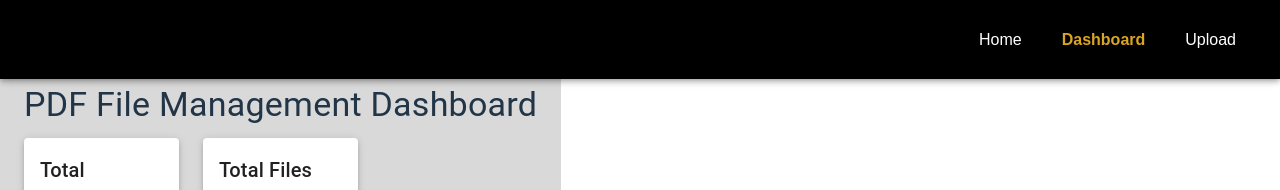
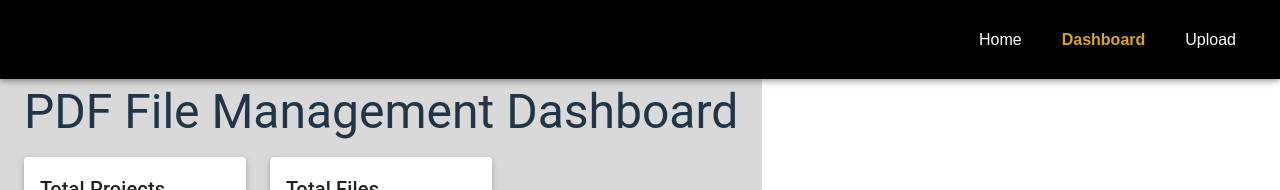
Before and after one commit to haadirakhangi/Synergy-1.0, a React (Vite) app in the folder client/: page /dashboard in a window 1280 px wide. Shown: the top 190 px of the page. Built offline with nearby package versions, Linux system fonts and the light colour scheme; no server answers; the HTML template or start-up script is replaced by a standard one.

Commit message:
merge issues

```diff
--- a/client/src/pages/Dashboard.tsx
+++ b/client/src/pages/Dashboard.tsx
@@ -121,7 +121,7 @@ const Dashboard = () => {
   return (
     <Layout>
       <Container sx={{ minHeight: '80vh', padding: '20px', bgcolor: '#d9d9da' }}>
-        <Typography variant="h4" component="h1" align="center" gutterBottom>
+        <Typography variant="h3" component="h1" align="center" gutterBottom>
           PDF File Management Dashboard
         </Typography>
 
--- a/client/src/pages/Upload.tsx
+++ b/client/src/pages/Upload.tsx
@@ -126,7 +126,7 @@ const Upload: React.FC = () => {
         }}
       >
         <Box sx={{ mt: 1 ,mb: 10}}>
-          <Typography component="h1" variant="h3" style={{ marginBottom: '1em' }}>
+          <Typography component="h1" variant="h3" align="center" style={{ marginBottom: '1em' }}>
             Upload Your Documents Below
           </Typography>
           <TextField
--- a/client/src/styles/HomeStyles.css
+++ b/client/src/styles/HomeStyles.css
@@ -29,7 +29,7 @@
   .home .headerContainer p {
     margin-top: 15px;
     padding: 0;
-    font-size: 40px;
+    font-size: 35px;
     font-weight: lighter;
     color: black;
 
```
